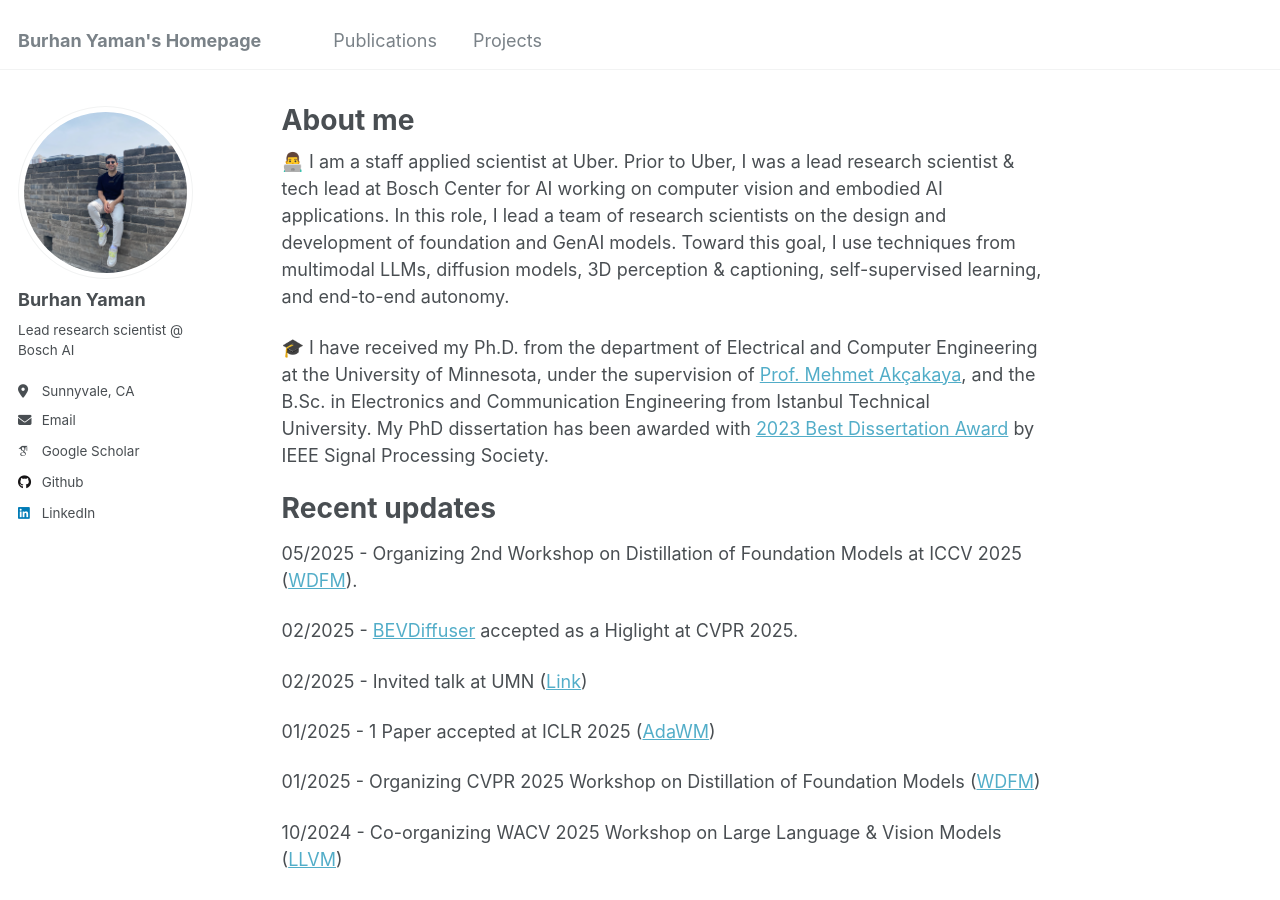
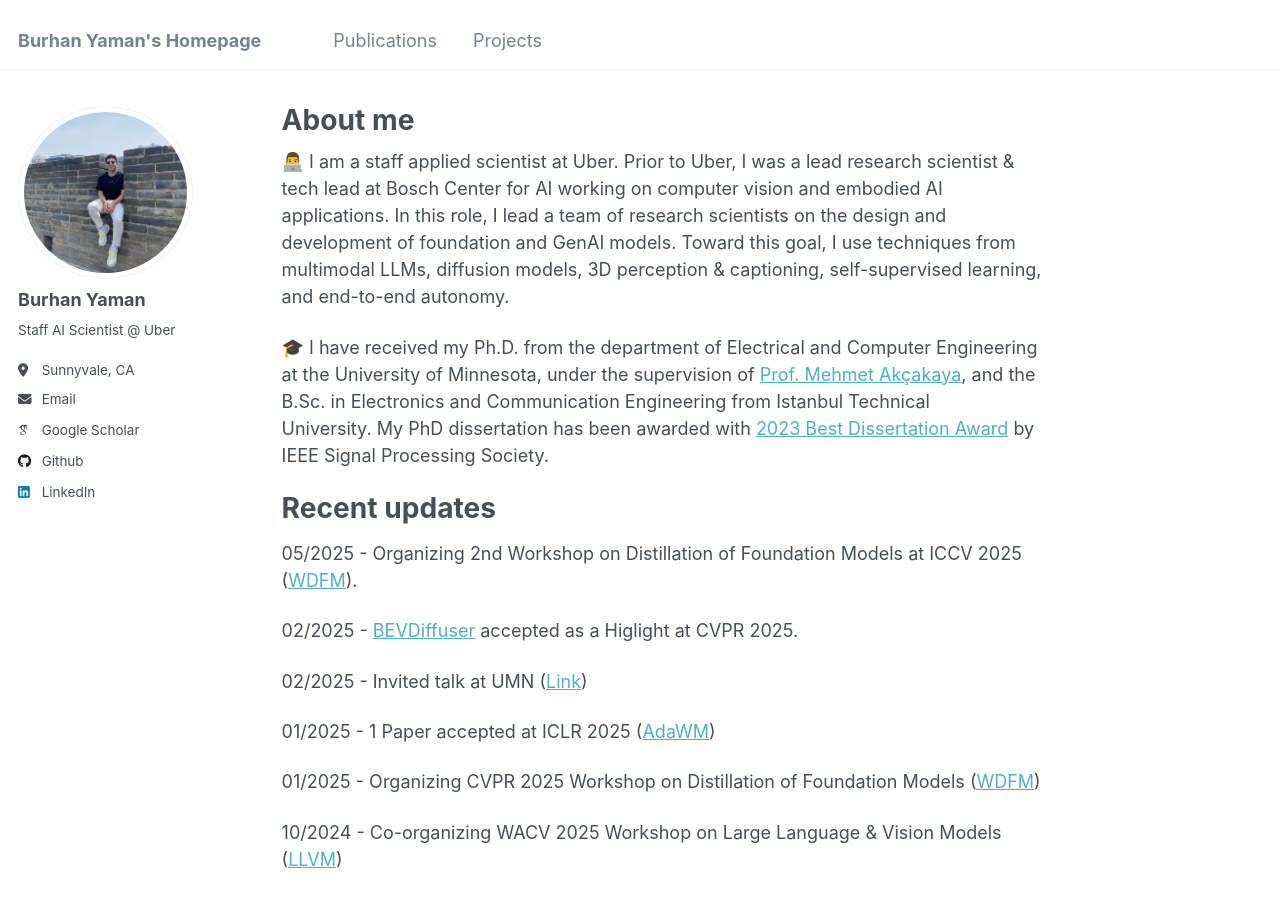
Before and after one commit to byaman14/byaman14.github.io, a Jekyll site: the page built from _pages/about.md, in a window 1280 px wide and 900 px high. Built offline with Jekyll 4.4.1, drawn with Linux system fonts in a browser that asks for light colours; some web fonts are replaced.

Commit message:
Update _config.yml

```diff
--- a/_config.yml
+++ b/_config.yml
@@ -24,11 +24,11 @@ author:
   avatar           : "profile_pic.png"
   name             : "Burhan Yaman"
   pronouns         : # example: "she/her"
-  bio              : "Lead research scientist @ Bosch AI "
+  bio              : "Staff AI Scientist @ Uber "
   location         : "Sunnyvale, CA"
-  employer         : #"Bosch AI"
+  employer         : #"Uber"
   uri              : # URL
-  email            : "yaman013@umn.edu"
+  email            : "byaman019@gmail.com"
 
   # Academic websites
   arxiv            : # URL - Update with the correct link to your profile
```
